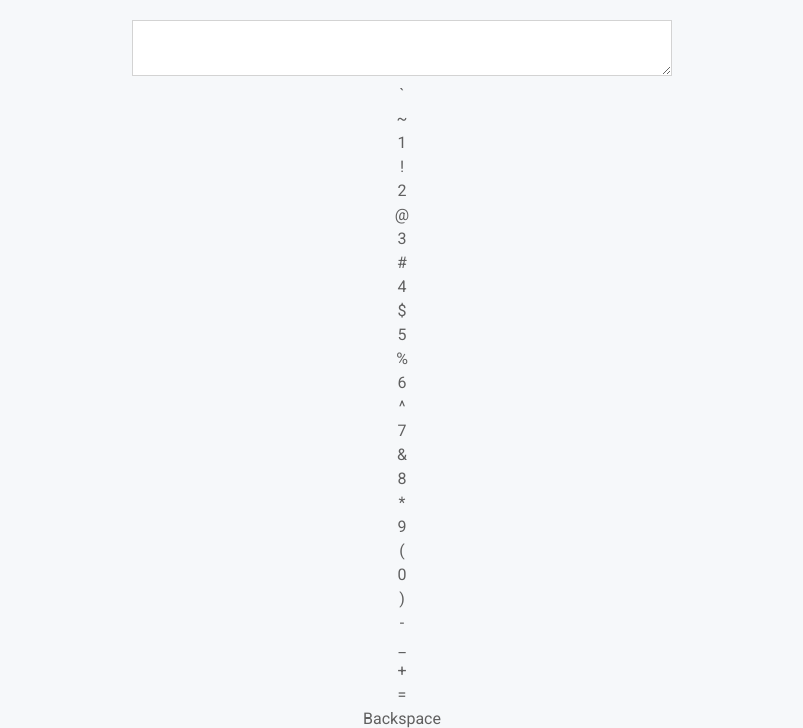
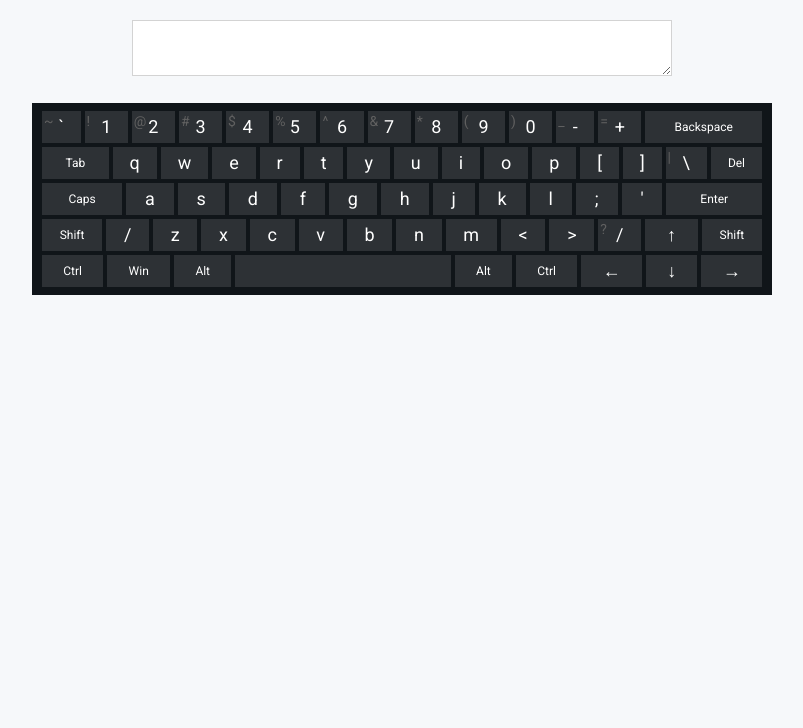
Before and after one commit to mariaparinova/virtual-keyboard, a website with bundled scripts: page index.html in a window 1280 px wide. Shown: the top 728 px of the page, without its empty margins (238-1041 px from the left). Built offline with nearby package versions, Linux system fonts and the light colour scheme.

Commit message:
feat: add keyboard buttons behavior

```diff
--- a/assets/styles/keyboard.css
+++ b/assets/styles/keyboard.css
@@ -0,0 +1,88 @@
+.keyboard {
+    display: flex;
+    flex-direction: column;
+    max-width: 740px;
+    padding: 8px;
+    margin: 20px auto 0;
+    background-color: #101519;
+}
+
+.keyboard-line {
+    display: flex;
+    align-items: stretch;
+}
+
+.keyboard-line:nth-child(n+2) {
+    margin-top: 4px;
+}
+
+.keyboard-btn {
+    position: relative;
+    display: flex;
+    justify-content: center;
+    align-items: center;
+    flex-wrap: nowrap;
+    flex-grow: 1;
+    min-width: 28px;
+    padding: 4px;
+    margin: 0 2px;
+    font-size: 18px;
+    color: white;
+    background-color: #2d3135;
+}
+
+[data-code='Backspace'],
+[data-code='Enter'] {
+    flex-grow: 2;
+}
+
+[data-code='CapsLock'],
+[data-code='Tab'] {
+    flex-grow: 1.5;
+}
+
+[data-code='Space'] {
+    flex-grow: 6;
+}
+
+[data-code='ArrowUp'] {
+    flex-grow: 1.3;
+}
+
+.keyboard-btn:hover {
+    color: #2d3135;
+    background-color: #f6f8fA;
+}
+
+.keyboard-btn:active {
+    color: #ffffff;
+    background-color: #75a6cd;
+}
+
+[data-code='CapsLock'],
+[data-code='Tab'],
+[data-code='Backspace'],
+[data-code='Enter'],
+[data-code='Win'],
+[data-code='Delete'],
+[data-code^='Shift'],
+[data-code^='Alt'],
+[data-code^='Meta'],
+[data-code^='Control'] {
+    font-size: 12px;
+}
+
+.keyboard-btn-subval {
+    position: absolute;
+    top: 0;
+    left: 0;
+    width: max-content;
+    margin: 2px;
+    color: #606060;
+    font-size: 14px;
+    line-height: 16px;
+}
+
+.keyboard-btn.on-hold {
+    background-color: #75a6cd;
+}
--- a/index.html
+++ b/index.html
@@ -9,5 +9,6 @@
 </head>
 <body>
     <script type="module" src="./js/main.js"></script>
+    <script type="module" src="./js/func-library/keyboard-behavior.js"></script>
 </body>
 </html>
--- a/js/constants/keyboard-en.js
+++ b/js/constants/keyboard-en.js
@@ -1,78 +1,110 @@
 const keyboardKeysEn = [
   [
-    { val: '`', subval: '~' },
-    { val: 1, subval: '!' },
-    { val: 2, subval: '@' },
-    { val: 3, subval: '#' },
-    { val: 4, subval: '$' },
-    { val: 5, subval: '%' },
-    { val: 6, subval: '^' },
-    { val: 7, subval: '&' },
-    { val: 8, subval: '*' },
-    { val: 9, subval: '(' },
-    { val: 0, subval: ')' },
-    { val: '-', subval: '_' },
-    { val: '+', subval: '=' },
-    { val: 'Backspace' },
+    {
+      val: '`', subval: '~', code: 'Backquote', print: true,
+    },
+    {
+      val: 1, subval: '!', code: 'Digit1', print: true,
+    },
+    {
+      val: 2, subval: '@', code: 'Digit2', print: true,
+    },
+    {
+      val: 3, subval: '#', code: 'Digit3', print: true,
+    },
+    {
+      val: 4, subval: '$', code: 'Digit4', print: true,
+    },
+    {
+      val: 5, subval: '%', code: 'Digit5', print: true,
+    },
+    {
+      val: 6, subval: '^', code: 'Digit6', print: true,
+    },
+    {
+      val: 7, subval: '&', code: 'Digit7', print: true,
+    },
+    {
+      val: 8, subval: '*', code: 'Digit8', print: true,
+    },
+    {
+      val: 9, subval: '(', code: 'Digit9', print: true,
+    },
+    {
+      val: 0, subval: ')', code: 'Digit0', print: true,
+    },
+    {
+      val: '-', subval: '_', code: 'Minus', print: true,
+    },
+    {
+      val: '+', subval: '=', code: 'Equal', print: true,
+    },
+    { val: 'Backspace', code: 'Backspace' },
   ],
   [
-    { val: 'Tab' },
-    { val: 'q' },
-    { val: 'w' },
-    { val: 'e' },
-    { val: 'r' },
-    { val: 't' },
-    { val: 'y' },
-    { val: 'u' },
-    { val: 'i' },
-    { val: 'o' },
-    { val: 'p' },
-    { val: '[' },
-    { val: ']' },
-    { val: '\\', subval: '|' },
-    { val: 'Del' },
+    { val: 'Tab', code: 'Tab' },
+    { val: 'q', code: 'KeyQ', print: true },
+    { val: 'w', code: 'KeyW', print: true },
+    { val: 'e', code: 'KeyE', print: true },
+    { val: 'r', code: 'KeyR', print: true },
+    { val: 't', code: 'KeyT', print: true },
+    { val: 'y', code: 'KeyY', print: true },
+    { val: 'u', code: 'KeyU', print: true },
+    { val: 'i', code: 'KeyI', print: true },
+    { val: 'o', code: 'KeyO', print: true },
+    { val: 'p', code: 'KeyP', print: true },
+    { val: '[', code: 'BracketLeft', print: true },
+    { val: ']', code: 'BracketRight', print: true },
+    {
+      val: '\\', subval: '|', code: 'Backslash', print: true,
+    },
+    { val: 'Del', code: 'Delete' },
   ],
   [
-    { val: 'Caps Lock' },
-    { val: 'a' },
-    { val: 's' },
-    { val: 'd' },
-    { val: 'f' },
-    { val: 'g' },
-    { val: 'h' },
-    { val: 'j' },
-    { val: 'k' },
-    { val: 'l' },
-    { val: ';' },
-    { val: "'" },
-    { val: 'Enter' },
+    { val: 'Caps', code: 'CapsLock' },
+    { val: 'a', code: 'KeyA', print: true },
+    { val: 's', code: 'KeyS', print: true },
+    { val: 'd', code: 'KeyD', print: true },
+    { val: 'f', code: 'KeyF', print: true },
+    { val: 'g', code: 'KeyG', print: true },
+    { val: 'h', code: 'KeyH', print: true },
+    { val: 'j', code: 'KeyJ', print: true },
+    { val: 'k', code: 'KeyK', print: true },
+    { val: 'l', code: 'KeyL', print: true },
+    { val: ';', code: 'Semicolon', print: true },
+    { val: "'", code: 'Quote', print: true },
+    { val: 'Enter', code: 'Enter', print: true },
   ],
   [
-    { val: 'Shift' },
-    { val: '\\' },
-    { val: 'z' },
-    { val: 'x' },
-    { val: 'c' },
-    { val: 'v' },
-    { val: 'b' },
-    { val: 'n' },
-    { val: 'm' },
-    { val: '<' },
-    { val: '>' },
-    { val: '/', subval: '?' },
-    { val: '↑' },
-    { val: 'Shift' },
+    { val: 'Shift', code: 'ShiftLeft', twinCode: 'ShiftRight' },
+    {
+      val: '/', code: 'NumpadDivide', twinCode: 'Slash', print: true,
+    },
+    { val: 'z', code: 'KeyZ', print: true },
+    { val: 'x', code: 'KeyX', print: true },
+    { val: 'c', code: 'KeyC', print: true },
+    { val: 'v', code: 'KeyV', print: true },
+    { val: 'b', code: 'KeyB', print: true },
+    { val: 'n', code: 'KeyN', print: true },
+    { val: 'm', code: 'KeyM', print: true },
+    { val: '<', code: 'Comma', print: true },
+    { val: '>', code: 'Period', print: true },
+    {
+      val: '/', subval: '?', code: 'Slash', twinCode: 'NumpadDivide', print: true,
+    },
+    { val: '↑', code: 'ArrowUp', print: true },
+    { val: 'Shift', code: 'ShiftRight', twinCode: 'ShiftLeft' },
   ],
   [
-    { val: 'Ctrl' },
-    { val: 'Win' },
-    { val: 'Alt' },
-    { val: 'space' },
-    { val: 'Alt' },
-    { val: 'Ctrl' },
-    { val: '←' },
-    { val: '↓' },
-    { val: '→' },
+    { val: 'Ctrl', code: 'ControlLeft', twinCode: 'ControlRight' },
+    { val: 'Win', code: 'MetaLeft' },
+    { val: 'Alt', code: 'AltLeft', twinCode: 'AltRight' },
+    { val: ' ', code: 'Space', print: true },
+    { val: 'Alt', code: 'AltRight', twinCode: 'AltLeft' },
+    { val: 'Ctrl', code: 'ControlRight', twinCode: 'ControlRight' },
+    { val: '←', code: 'ArrowLeft', print: true },
+    { val: '↓', code: 'ArrowDown', print: true },
+    { val: '→', code: 'ArrowRight', print: true },
   ],
 ];
 
--- /dev/null
+++ b/js/func-library/keyboard-behavior.js
@@ -0,0 +1,144 @@
+const holdBthCodes = ['CapsLock', 'ShiftLeft', 'ShiftRight', 'MetaLeft', 'AltLeft', 'AltRight', 'ControlLeft', 'ControlRight'];
+const highlightedBtns = new Set();
+
+function highlightButton(btnEl, btnCode) {
+  const twinBtnCode = (btnEl.dataset) ? btnEl.dataset.twin : undefined;
+  const twinBtnEl = twinBtnCode ? btnEl.closest('.keyboard').querySelector(`[data-code=${twinBtnCode}]`) : undefined;
+
+  if (holdBthCodes.includes(btnCode)) {
+
+    if (highlightedBtns.has(btnCode) || highlightedBtns.has(twinBtnCode)) {
+      highlightedBtns.delete(btnCode);
+      removeHighlightButton(btnEl);
+
+      if (twinBtnEl) {
+        highlightedBtns.delete(twinBtnCode);
+        removeHighlightButton(twinBtnEl);
+      }
+
+      return;
+    }
+
+    highlightedBtns.add(btnCode);
+
+    if (twinBtnEl) {
+      highlightedBtns.add(twinBtnCode);
+    }
+  }
+
+  btnEl.classList.add('on-hold');
+
+  if (twinBtnEl) {
+    twinBtnEl.classList.add('on-hold');
+  }
+}
+
+function removeHighlightButton(btnEl, btnCode) {
+  const twinBtnCode = btnEl.dataset?.twin;
+  const twinBtnEl = twinBtnCode ? btnEl.closest('.keyboard').querySelector(`[data-code=${twinBtnCode}]`) : undefined;
+
+  if (highlightedBtns.has(btnCode)) {
+    return;
+  }
+
+  btnEl.classList.remove('on-hold');
+
+  if (twinBtnEl) {
+    twinBtnEl.classList.remove('on-hold');
+  }
+}
+
+function printText(btnEl, textArea) {
+  let character = btnEl.dataset.value;
+  const text = textArea.value;
+  let cursorLocation = textArea.selectionStart;
+  let textStart = text.slice(0, cursorLocation);
+  let textEnd = text.slice(cursorLocation);
+
+  if (btnEl.dataset.code === 'Tab') {
+    textArea.value = textStart + '  ' + textEnd;
+
+    textArea.setSelectionRange(cursorLocation + 2, cursorLocation + 2);
+
+    return;
+  }
+
+  if (btnEl.dataset.code === 'Backspace') {
+    textStart = text.slice(0, cursorLocation - 1);
+    textArea.value = textStart + textEnd;
+
+    textArea.setSelectionRange(cursorLocation - 1, cursorLocation - 1);
+
+    return;
+  }
+
+  if (btnEl.dataset.code === 'Delete') {
+    textEnd = text.slice(cursorLocation + 1);
+    textArea.value = textStart + textEnd;
+
+    textArea.setSelectionRange(cursorLocation, cursorLocation);
+
+    return;
+  }
+
+  if (btnEl.dataset.code === 'Enter') {
+    textArea.value += '\n';
+    return;
+  }
+
+  if (highlightedBtns.has('CapsLock')) {
+    character = character.toUpperCase();
+  }
+
+  if (btnEl.dataset.print) {
+    textArea.value = textStart + character + textEnd;
+
+    textArea.setSelectionRange(cursorLocation + 1, cursorLocation + 1);
+  }
+}
+
+document.addEventListener('keydown', (event) => {
+  const btnCode = event.code;
+  const btnElem = document.querySelector(`[data-code=${btnCode}]`);
+
+  if (btnCode === 'AltLeft' || btnCode === 'AltLeft') {
+    event.preventDefault();
+  }
+
+  highlightButton(btnElem, btnCode);
+});
+
+document.addEventListener('keyup', (event) => {
+  const btnCode = event.code;
+  const btnElem = document.querySelector(`[data-code=${btnCode}]`);
+
+  removeHighlightButton(btnElem, btnCode);
+});
+
+document.body.addEventListener('mousedown', (event) => {
+  const btnElem = event.target.closest('.keyboard-btn');
+
+  if (!btnElem) {
+    return;
+  }
+
+  const btnCode = btnElem.dataset.code;
+
+  if (holdBthCodes.includes(btnCode)) {
+    highlightButton(btnElem, btnCode);
+  }
+
+  printText(btnElem, document.querySelector('.textarea'));
+})
+
+document.body.addEventListener('mouseup', (event) => {
+  const btnElem = event.target.closest('.keyboard-btn');
+
+  if (!btnElem) {
+    return;
+  }
+
+  const btnCode = btnElem.dataset.code;
+
+  removeHighlightButton(btnElem, btnCode);
+})
--- a/js/func-library/keyboard.js
+++ b/js/func-library/keyboard-render.js
@@ -1,14 +1,28 @@
 function createKeyboardButton(key) {
   const btnElem = document.createElement('div');
-  btnElem.className = 'keyboard-button';
+  btnElem.className = 'keyboard-btn';
+  btnElem.dataset.code = key.code;
+  btnElem.dataset.value = key.val;
   btnElem.innerText = key.val;
+
+  if (key.val === 'Enter') {
+    btnElem.dataset.value = '\n';
+  }
 
   if (key.subval) {
     const subval = document.createElement('div');
-    subval.className = 'keyboard-button-subval';
+    subval.className = 'keyboard-btn-subval';
     subval.innerText = key.subval;
 
     btnElem.append(subval);
+  }
+
+  if (key.twinCode) {
+    btnElem.dataset.twin = key.twinCode;
+  }
+
+  if (key.print) {
+    btnElem.dataset.print = key.print;
   }
 
   return btnElem;
--- a/js/main.js
+++ b/js/main.js
@@ -1,6 +1,6 @@
 import createTextareaForKeyboard from './func-library/textarea-for-keyboard.js';
 import keyboardKeysEn from './constants/keyboard-en.js';
-import createKeyboard from './func-library/keyboard.js';
+import createKeyboard from './func-library/keyboard-render.js';
 
 function init() {
   const mainElem = document.createElement('main');
```
